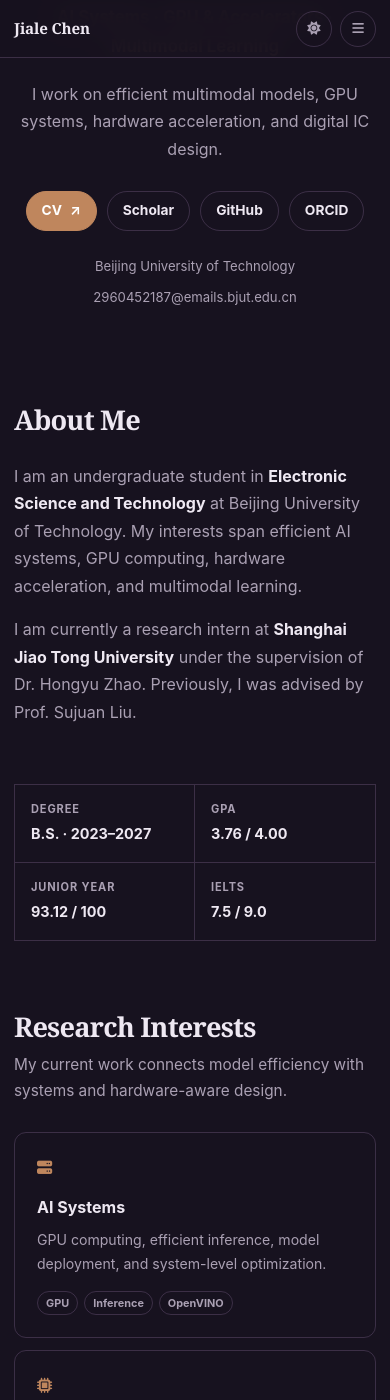
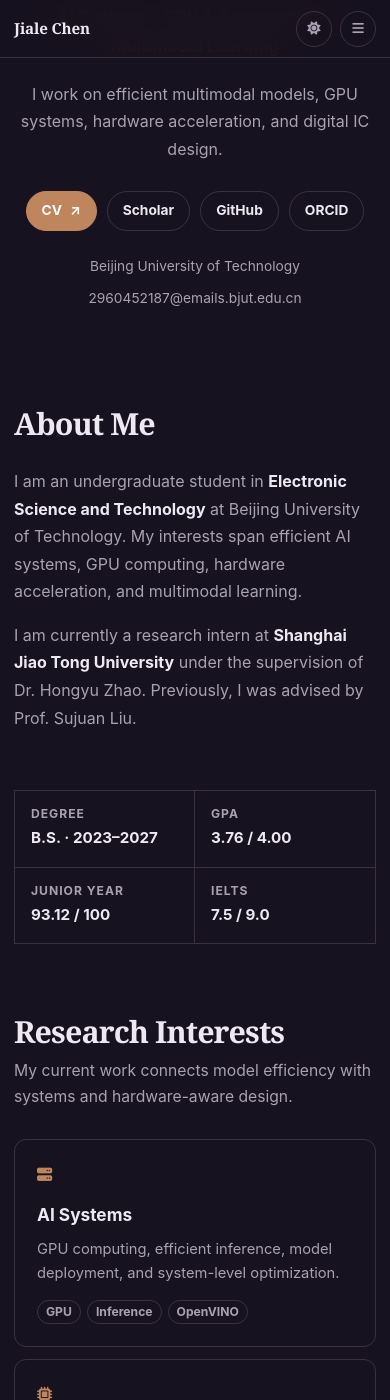
Before and after one commit to Chenjl13/Chenjl13.github.io, a Jekyll site: the page built from index.md, in a window 390 px wide and 1400 px high, scrolled down 464 px. Built offline with Jekyll 4.4.1, drawn with Linux system fonts in a browser that asks for light colours; nearby versions of some CDN libraries; a style sheet for code colours, icons or effects is not loaded.

```diff
--- a/_sass/minimal-light-no-dark-mode.scss
+++ b/_sass/minimal-light-no-dark-mode.scss
@@ -165,7 +165,7 @@
   gap: 8px 18px;
   margin-top: 24px;
 }
-.hero-meta a { color: var(--muted); font-size: .82rem; }
+.hero-meta a { color: var(--muted); font-size: .86rem; }
 .hero-meta a:hover { color: var(--accent); }
 .hero-visual { display: grid; place-items: center; }
 .avatar-frame {
@@ -186,7 +186,8 @@
   display: block;
   margin-bottom: 8px;
   color: var(--accent);
-  font-size: .72rem;
+  font-size: .76rem;
+  line-height: 1.35;
   font-weight: 700;
   letter-spacing: .11em;
   text-transform: uppercase;
@@ -194,18 +195,18 @@
 .section-heading h2 {
   margin: 0;
   font-family: Georgia, "Times New Roman", serif;
-  font-size: clamp(1.7rem, 3.5vw, 2.25rem);
+  font-size: clamp(1.9rem, 3.2vw, 2.25rem);
   line-height: 1.05;
   letter-spacing: -.03em;
   font-weight: 700;
   color: var(--text);
 }
-.section-heading p { margin: 10px 0 0; color: var(--muted); font-size: .96rem; }
+.section-heading p { margin: 10px 0 0; color: var(--muted); font-size: .98rem; line-height: 1.68; }
 .subsection-heading { margin: 42px 0 18px; }
 .subsection-heading h3 {
   margin: 0;
   font-family: Georgia, "Times New Roman", serif;
-  font-size: 1.28rem;
+  font-size: 1.4rem;
   color: var(--text);
 }
 
@@ -219,12 +220,13 @@
 .quick-facts span, .education-stats span, .course-block > span, .language-grid span {
   display: block;
   color: var(--muted);
-  font-size: .69rem;
+  font-size: .76rem;
+  line-height: 1.35;
   font-weight: 700;
   text-transform: uppercase;
   letter-spacing: .08em;
 }
-.quick-facts strong { display: block; margin-top: 3px; color: var(--text); font-size: .9rem; }
+.quick-facts strong { display: block; margin-top: 3px; color: var(--text); font-size: .95rem; }
 
 .interest-grid { display: grid; grid-template-columns: repeat(3, 1fr); gap: 12px; }
 .interest-card, .project-card, .timeline-card, .education-card, .language-card, .news-item {
@@ -247,9 +249,9 @@
 .interest-card h3, .project-card h3, .timeline-card h3, .education-card h3, .language-card h3 {
   margin: 12px 0 7px;
   color: var(--text);
-  font-size: 1rem;
+  font-size: 1.08rem;
 }
-.interest-card p, .project-card p { margin: 0; color: var(--muted); font-size: .88rem; }
+.interest-card p, .project-card p { margin: 0; color: var(--muted); font-size: .92rem; line-height: 1.65; }
 .tag-row { display: flex; flex-wrap: wrap; gap: 6px; margin-top: 15px; }
 .tag-row span {
   display: inline-flex;
@@ -259,7 +261,8 @@
   border-radius: 999px;
   border: 1px solid var(--border);
   color: var(--muted);
-  font-size: .68rem;
+  font-size: .76rem;
+  line-height: 1.35;
   font-weight: 650;
 }
 
@@ -282,13 +285,13 @@
 .project-art-gpu { background: var(--surface-soft); color: var(--accent); font-size: 1.4rem; }
 .project-art-gpu i:nth-child(2) { font-size: .8rem; color: var(--muted); }
 .project-content { padding: 19px; }
-.project-label { color: var(--accent); text-transform: uppercase; letter-spacing: .08em; font-weight: 700; font-size: .66rem; }
+.project-label { color: var(--accent); text-transform: uppercase; letter-spacing: .08em; font-weight: 700; font-size: .76rem; line-height: 1.35; }
 .project-content h3 { margin-top: 5px; }
 
 .news-list { display: grid; gap: 10px; }
 .news-item { display: grid; grid-template-columns: 110px 1fr; gap: 18px; padding: 15px 0; border-width: 0 0 1px; }
-.news-date { color: var(--accent); font-size: .82rem; font-weight: 700; }
-.news-item p { margin: 0; color: var(--muted); font-size: .9rem; }
+.news-date { color: var(--accent); font-size: .86rem; font-weight: 700; }
+.news-item p { margin: 0; color: var(--muted); font-size: .92rem; line-height: 1.65; }
 .news-item strong { color: var(--text); }
 
 .timeline { position: relative; display: grid; gap: 16px; }
@@ -298,9 +301,9 @@
 .timeline-card { padding: 20px 22px; border-radius: var(--radius); }
 .timeline-topline { display: flex; align-items: flex-start; justify-content: space-between; gap: 18px; }
 .timeline-card h3 { margin: 0; }
-.timeline-card p { margin: 2px 0 0; color: var(--muted); font-size: .84rem; }
-.timeline-topline > span { flex: 0 0 auto; color: var(--muted); font-size: .78rem; font-weight: 600; }
-.timeline-card ul { margin: 14px 0 0; padding-left: 18px; color: var(--muted); font-size: .88rem; }
+.timeline-card p { margin: 2px 0 0; color: var(--muted); font-size: .92rem; line-height: 1.65; }
+.timeline-topline > span { flex: 0 0 auto; color: var(--muted); font-size: .86rem; font-weight: 600; }
+.timeline-card ul { margin: 14px 0 0; padding-left: 18px; color: var(--muted); font-size: .92rem; line-height: 1.65; }
 .timeline-card li + li { margin-top: 5px; }
 
 .education-card { padding: 22px; border-radius: var(--radius); }
@@ -313,30 +316,30 @@
   border-radius: 50%;
   border: 1px solid var(--accent);
   color: var(--accent);
-  font-size: .73rem;
+  font-size: .76rem;
   font-weight: 800;
 }
-.education-main h3 { margin: 0; font-size: 1rem; }
-.education-main p { margin: 3px 0 0; color: var(--muted); font-size: .88rem; }
+.education-main h3 { margin: 0; font-size: 1.08rem; }
+.education-main p { margin: 3px 0 0; color: var(--muted); font-size: .92rem; line-height: 1.65; }
 .education-stats { display: grid; grid-template-columns: repeat(3, 1fr); gap: 0; margin-top: 20px; border: 1px solid var(--border); }
 .education-stats div { padding: 13px 14px; border-right: 1px solid var(--border); }
 .education-stats div:last-child { border-right: 0; }
-.education-stats strong { display: block; margin-top: 3px; font-size: .9rem; }
+.education-stats strong { display: block; margin-top: 3px; font-size: .95rem; }
 .course-block { margin-top: 20px; padding-top: 18px; border-top: 1px solid var(--border); }
-.course-block p { margin: 7px 0 0; color: var(--muted); font-size: .88rem; }
+.course-block p { margin: 7px 0 0; color: var(--muted); font-size: .92rem; line-height: 1.65; }
 .language-card { margin-top: 12px; padding: 20px 22px; border-radius: var(--radius); }
 .language-card h3 { margin: 0 0 14px; }
 .language-grid { display: grid; grid-template-columns: repeat(3, 1fr); gap: 0; border: 1px solid var(--border); }
 .language-grid > div { padding: 13px 14px; border-right: 1px solid var(--border); }
 .language-grid > div:last-child { border-right: 0; }
-.language-grid strong { display: block; margin-top: 3px; font-size: .9rem; }
-.language-grid small { display: block; margin-top: 2px; color: var(--muted); font-size: .74rem; }
+.language-grid strong { display: block; margin-top: 3px; font-size: .95rem; }
+.language-grid small { display: block; margin-top: 2px; color: var(--muted); font-size: .78rem; line-height: 1.35; }
 
 .photo-grid { display: grid; grid-template-columns: repeat(3, 1fr); grid-auto-rows: 215px; gap: 8px; }
 .photo-card { position: relative; margin: 0; overflow: hidden; border-radius: 8px; background: var(--surface); border: 1px solid var(--border); }
 .photo-card img { width: 100%; height: 100%; object-fit: cover; transition: transform .35s ease; filter: saturate(.88); }
 .photo-card:hover img { transform: scale(1.025); }
-.photo-card figcaption { position: absolute; left: 12px; bottom: 10px; padding: 4px 7px; border-radius: 4px; color: #fff; background: rgba(23,17,13,.72); font-size: .72rem; font-weight: 700; }
+.photo-card figcaption { position: absolute; left: 12px; bottom: 10px; padding: 4px 7px; border-radius: 4px; color: #fff; background: rgba(23,17,13,.72); font-size: .76rem; line-height: 1.35; font-weight: 700; }
 .photo-wide { grid-column: span 2; }
 
 .site-footer { width: min(980px, calc(100% - 40px)); margin: 0 auto; padding: 24px 0 36px; border-top: 1px solid var(--border); color: var(--muted); font-size: .76rem; text-align: center; }
--- a/_sass/minimal-light.scss
+++ b/_sass/minimal-light.scss
@@ -165,7 +165,7 @@
   gap: 8px 18px;
   margin-top: 24px;
 }
-.hero-meta a { color: var(--muted); font-size: .82rem; }
+.hero-meta a { color: var(--muted); font-size: .86rem; }
 .hero-meta a:hover { color: var(--accent); }
 .hero-visual { display: grid; place-items: center; }
 .avatar-frame {
@@ -186,7 +186,8 @@
   display: block;
   margin-bottom: 8px;
   color: var(--accent);
-  font-size: .72rem;
+  font-size: .76rem;
+  line-height: 1.35;
   font-weight: 700;
   letter-spacing: .11em;
   text-transform: uppercase;
@@ -194,18 +195,18 @@
 .section-heading h2 {
   margin: 0;
   font-family: Georgia, "Times New Roman", serif;
-  font-size: clamp(1.7rem, 3.5vw, 2.25rem);
+  font-size: clamp(1.9rem, 3.2vw, 2.25rem);
   line-height: 1.05;
   letter-spacing: -.03em;
   font-weight: 700;
   color: var(--text);
 }
-.section-heading p { margin: 10px 0 0; color: var(--muted); font-size: .96rem; }
+.section-heading p { margin: 10px 0 0; color: var(--muted); font-size: .98rem; line-height: 1.68; }
 .subsection-heading { margin: 42px 0 18px; }
 .subsection-heading h3 {
   margin: 0;
   font-family: Georgia, "Times New Roman", serif;
-  font-size: 1.28rem;
+  font-size: 1.4rem;
   color: var(--text);
 }
 
@@ -219,12 +220,13 @@
 .quick-facts span, .education-stats span, .course-block > span, .language-grid span {
   display: block;
   color: var(--muted);
-  font-size: .69rem;
+  font-size: .76rem;
+  line-height: 1.35;
   font-weight: 700;
   text-transform: uppercase;
   letter-spacing: .08em;
 }
-.quick-facts strong { display: block; margin-top: 3px; color: var(--text); font-size: .9rem; }
+.quick-facts strong { display: block; margin-top: 3px; color: var(--text); font-size: .95rem; }
 
 .interest-grid { display: grid; grid-template-columns: repeat(3, 1fr); gap: 12px; }
 .interest-card, .project-card, .timeline-card, .education-card, .language-card, .news-item {
@@ -247,9 +249,9 @@
 .interest-card h3, .project-card h3, .timeline-card h3, .education-card h3, .language-card h3 {
   margin: 12px 0 7px;
   color: var(--text);
-  font-size: 1rem;
+  font-size: 1.08rem;
 }
-.interest-card p, .project-card p { margin: 0; color: var(--muted); font-size: .88rem; }
+.interest-card p, .project-card p { margin: 0; color: var(--muted); font-size: .92rem; line-height: 1.65; }
 .tag-row { display: flex; flex-wrap: wrap; gap: 6px; margin-top: 15px; }
 .tag-row span {
   display: inline-flex;
@@ -259,7 +261,8 @@
   border-radius: 999px;
   border: 1px solid var(--border);
   color: var(--muted);
-  font-size: .68rem;
+  font-size: .76rem;
+  line-height: 1.35;
   font-weight: 650;
 }
 
@@ -282,7 +285,7 @@
 .project-art-gpu { background: var(--surface-soft); color: var(--accent); font-size: 1.4rem; }
 .project-art-gpu i:nth-child(2) { font-size: .8rem; color: var(--muted); }
 .project-content { padding: 19px; }
-.project-label { color: var(--accent); text-transform: uppercase; letter-spacing: .08em; font-weight: 700; font-size: .66rem; }
+.project-label { color: var(--accent); text-transform: uppercase; letter-spacing: .08em; font-weight: 700; font-size: .76rem; line-height: 1.35; }
 .project-content h3 { margin-top: 5px; }
 
 .news-list { display: grid; gap: 10px; }
@@ -293,8 +296,8 @@
   padding: 10px 0;
   border: none;
 }
-.news-date { color: var(--accent); font-size: .82rem; font-weight: 700; }
-.news-item p { margin: 0; color: var(--muted); font-size: .9rem; }
+.news-date { color: var(--accent); font-size: .86rem; font-weight: 700; }
+.news-item p { margin: 0; color: var(--muted); font-size: .92rem; line-height: 1.65; }
 .news-item strong { color: var(--text); }
 
 .timeline { position: relative; display: grid; gap: 16px; }
@@ -304,9 +307,9 @@
 .timeline-card { padding: 20px 22px; border-radius: var(--radius); }
 .timeline-topline { display: flex; align-items: flex-start; justify-content: space-between; gap: 18px; }
 .timeline-card h3 { margin: 0; }
-.timeline-card p { margin: 2px 0 0; color: var(--muted); font-size: .84rem; }
-.timeline-topline > span { flex: 0 0 auto; color: var(--muted); font-size: .78rem; font-weight: 600; }
-.timeline-card ul { margin: 14px 0 0; padding-left: 18px; color: var(--muted); font-size: .88rem; }
+.timeline-card p { margin: 2px 0 0; color: var(--muted); font-size: .92rem; line-height: 1.65; }
+.timeline-topline > span { flex: 0 0 auto; color: var(--muted); font-size: .86rem; font-weight: 600; }
+.timeline-card ul { margin: 14px 0 0; padding-left: 18px; color: var(--muted); font-size: .92rem; line-height: 1.65; }
 .timeline-card li + li { margin-top: 5px; }
 
 .education-card { padding: 22px; border-radius: var(--radius); }
@@ -319,24 +322,24 @@
   border-radius: 50%;
   border: 1px solid var(--accent);
   color: var(--accent);
-  font-size: .73rem;
+  font-size: .76rem;
   font-weight: 800;
 }
-.education-main h3 { margin: 0; font-size: 1rem; }
-.education-main p { margin: 3px 0 0; color: var(--muted); font-size: .88rem; }
+.education-main h3 { margin: 0; font-size: 1.08rem; }
+.education-main p { margin: 3px 0 0; color: var(--muted); font-size: .92rem; line-height: 1.65; }
 .education-stats { display: grid; grid-template-columns: repeat(3, 1fr); gap: 0; margin-top: 20px; border: 1px solid var(--border); }
 .education-stats div { padding: 13px 14px; border-right: 1px solid var(--border); }
 .education-stats div:last-child { border-right: 0; }
-.education-stats strong { display: block; margin-top: 3px; font-size: .9rem; }
+.education-stats strong { display: block; margin-top: 3px; font-size: .95rem; }
 .course-block { margin-top: 20px; padding-top: 18px; border-top: 1px solid var(--border); }
-.course-block p { margin: 7px 0 0; color: var(--muted); font-size: .88rem; }
+.course-block p { margin: 7px 0 0; color: var(--muted); font-size: .92rem; line-height: 1.65; }
 .language-card { margin-top: 12px; padding: 20px 22px; border-radius: var(--radius); }
 .language-card h3 { margin: 0 0 14px; }
 .language-grid { display: grid; grid-template-columns: repeat(3, 1fr); gap: 0; border: 1px solid var(--border); }
 .language-grid > div { padding: 13px 14px; border-right: 1px solid var(--border); }
 .language-grid > div:last-child { border-right: 0; }
-.language-grid strong { display: block; margin-top: 3px; font-size: .9rem; }
-.language-grid small { display: block; margin-top: 2px; color: var(--muted); font-size: .74rem; }
+.language-grid strong { display: block; margin-top: 3px; font-size: .95rem; }
+.language-grid small { display: block; margin-top: 2px; color: var(--muted); font-size: .78rem; line-height: 1.35; }
 
 .life-grid {
   display: grid;
@@ -359,14 +362,15 @@
 
 .life-label span {
   color: var(--accent);
-  font-size: .66rem;
+  font-size: .76rem;
+  line-height: 1.35;
   font-weight: 700;
   letter-spacing: .12em;
 }
 
 .life-label strong {
   font-family: Georgia, 'Times New Roman', serif;
-  font-size: 1.02rem;
+  font-size: 1.08rem;
   font-weight: 600;
 }
 
```
